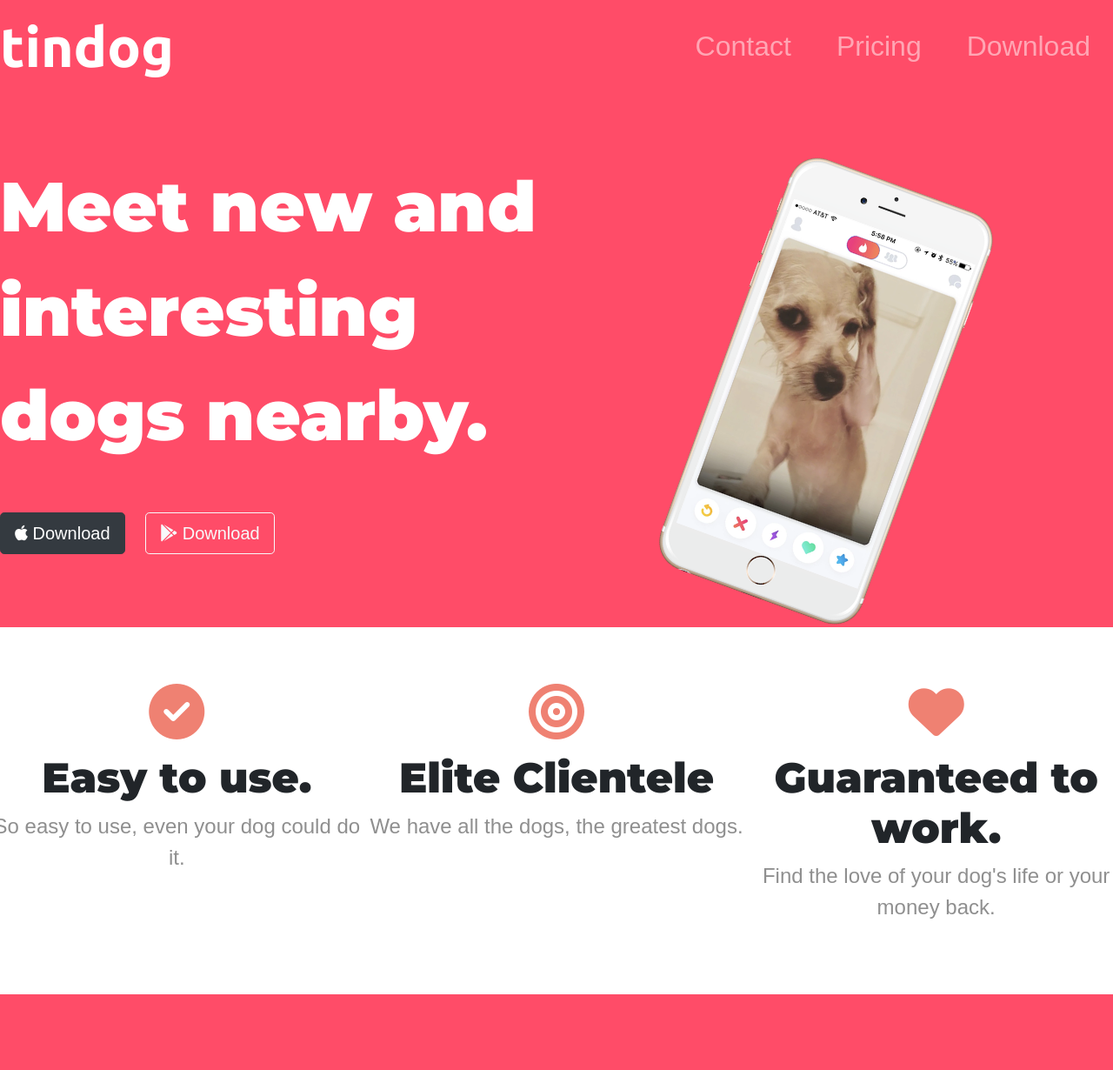
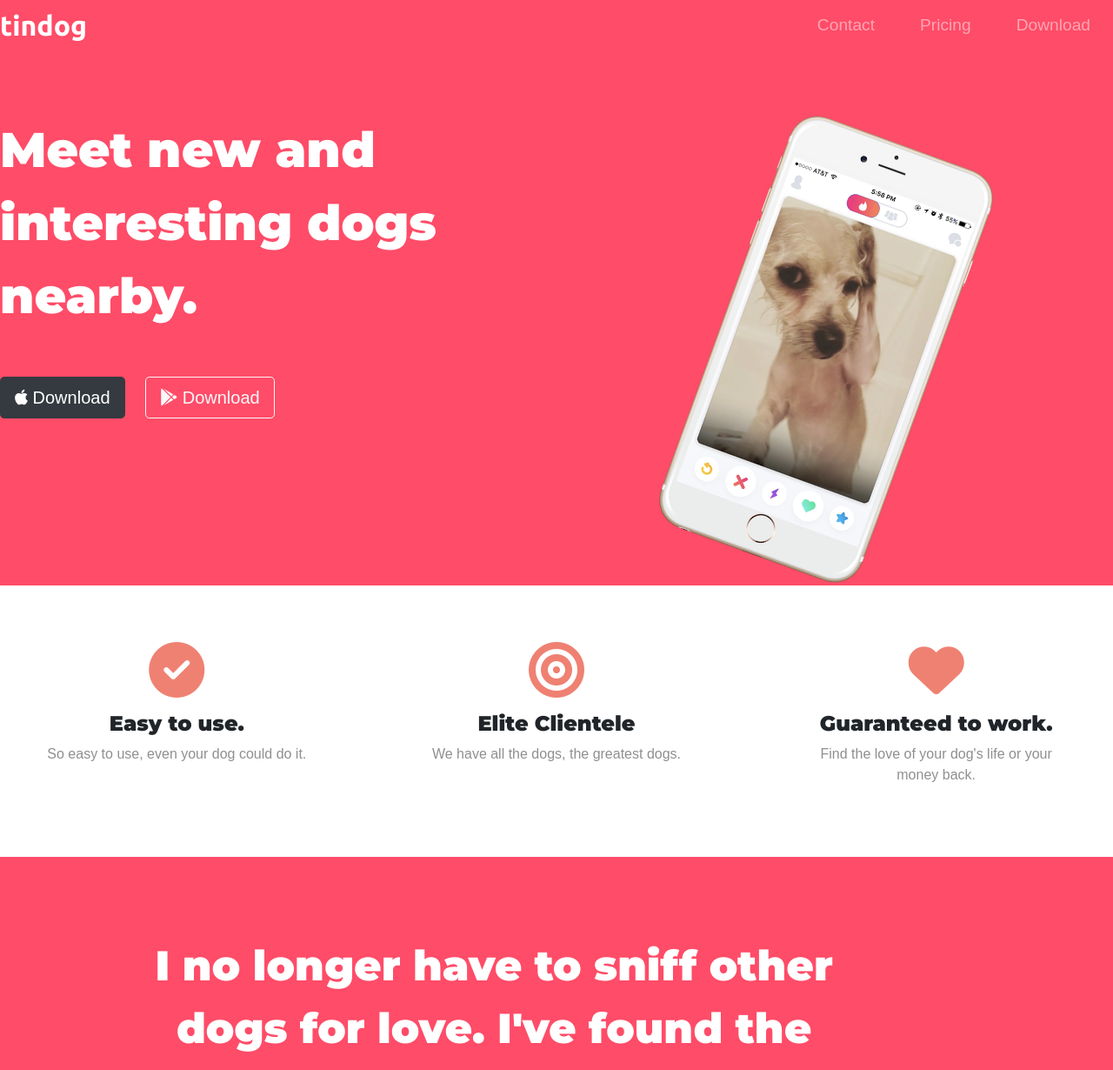
Before and after one commit to chaturvedi-aditya/tindog, a plain HTML site: page index.html in a window 1280 px wide. Shown: the top 1230 px of the page at 87% size. Drawn offline with nearby package versions, Linux system fonts and the light colour scheme.

Commit message:
old update

```diff
--- a/css/styles.css
+++ b/css/styles.css
@@ -14,7 +14,7 @@ body{
 .navbar-brand{
   font-family: 'Ubuntu', sans-serif;
   font-weight: bold;
-  font-size: 4rem;
+  font-size: 2rem;
 }
 .navbar{
   padding: 0 0 4.5rem;
@@ -26,7 +26,7 @@ body{
 
 .nav-link{
   font-family: "Montserrat-light", sans-serif;
-  font-size: 2rem;
+  font-size: 1.2rem;
 }
 
 .button-download{
@@ -49,7 +49,7 @@ body{
 
 .feature-box{
   text-align: center;
-  padding: 5% 0;
+  padding: 5%;
 }
 
 #testimonials{
@@ -82,7 +82,7 @@ body{
 }
 
 #pricing {
-  padding: 10% 0;
+  padding: 100px;
   text-align: center;
 }
 
@@ -93,7 +93,7 @@ body{
 #cta{
   background-color: #ff4c68;
   color: white;
-  padding: 10% 0;
+  padding: 100px;
 }
 #footer{
   background-color: #ff4c68;
@@ -107,26 +107,25 @@ h6{
 h1 {
   font-family: 'Montserrat', sans-serif;
   line-height: 1.5;
-  font-size: 5rem;
+  font-size: 3.5rem;
 }
 
 h2{
   font-family: "Montserrat", sans-serif;
-  font-size: 4rem;
+  font-size: 3rem;
   line-height: 1.5;
 }
 
 
 h3{
   font-family: 'Montserrat', sans-serif;
-  font-size: 3rem;
+  font-size: 1.5rem;
 
 }
 
 p{
   font-family: 'Montserrat-Light', sans-serif;
   color: #8f8f8f;
-  font-size: 1.5rem;
 }
 
 .icon{
```
